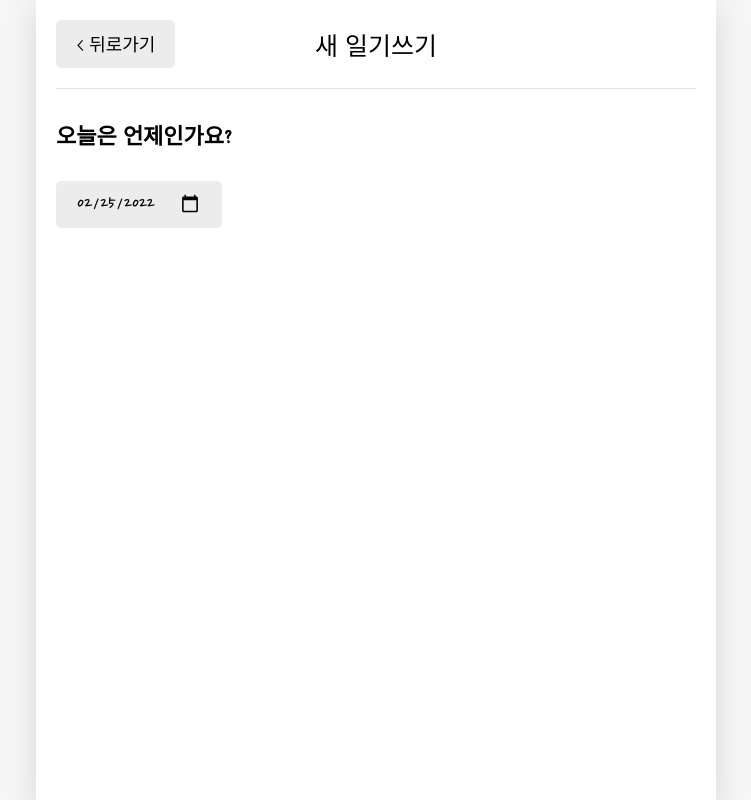
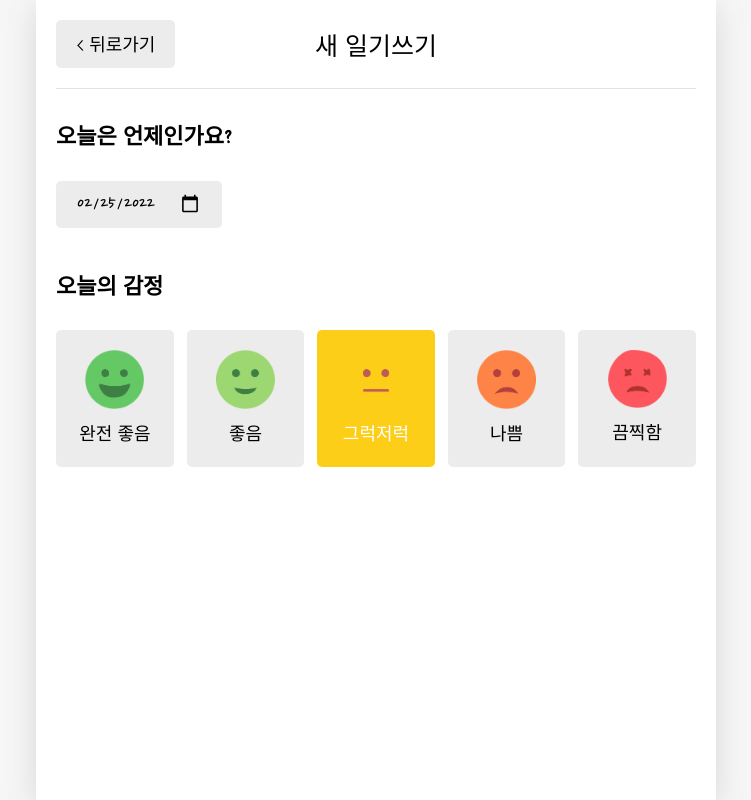
Before and after one commit to Jaeheon-So/Emotion-Diary, a React (Create React App) app: page /new in a window 1280 px wide. Shown: the whole page, without its empty margins (264-1015 px from the left). Built offline with nearby package versions, Linux system fonts and the light colour scheme; a web font is replaced by a local one.

Commit message:
Add New page emotion section

```diff
--- a/src/App.css
+++ b/src/App.css
@@ -192,3 +192,58 @@ header .head_btn_right {
   font-family: "Nanum Pen Script";
   font-size: 20px;
 }
+
+.DiaryEditor .emotion_list_wrapper {
+  display: grid;
+  grid-template-columns: repeat(5, auto);
+  gap: 2%;
+}
+
+/* EmotionItem */
+.EmotionItem {
+  cursor: pointer;
+  border-radius: 5px;
+  padding: 20px 0;
+  display: flex;
+  flex-direction: column;
+  justify-content: center;
+  align-items: center;
+}
+
+.EmotionItem img {
+  width: 50%;
+  margin-bottom: 10px;
+}
+
+.EmotionItem span {
+  font-size: 18px;
+}
+
+.EmotionItem_off {
+  background-color: #ececec;
+}
+
+.EmotionItem_on_1 {
+  background-color: #64c964;
+  color: white;
+}
+
+.EmotionItem_on_2 {
+  background-color: #9dd77e;
+  color: white;
+}
+
+.EmotionItem_on_3 {
+  background-color: #fdce17;
+  color: white;
+}
+
+.EmotionItem_on_4 {
+  background-color: #fd8446;
+  color: white;
+}
+
+.EmotionItem_on_5 {
+  background-color: #fd565f;
+  color: white;
+}
--- a/src/components/DiaryEditor.js
+++ b/src/components/DiaryEditor.js
@@ -2,6 +2,35 @@ import { useState } from "react";
 import { useNavigate } from "react-router-dom";
 import MyButton from "./MyButton";
 import MyHeader from ".//MyHeader";
+import EmotionItem from "./EmotionItem";
+
+const emotionList = [
+  {
+    emotionId: 1,
+    emotionImg: process.env.PUBLIC_URL + `assets/emotion1.png`,
+    emotionDescript: "완전 좋음",
+  },
+  {
+    emotionId: 2,
+    emotionImg: process.env.PUBLIC_URL + `assets/emotion2.png`,
+    emotionDescript: "좋음",
+  },
+  {
+    emotionId: 3,
+    emotionImg: process.env.PUBLIC_URL + `assets/emotion3.png`,
+    emotionDescript: "그럭저럭",
+  },
+  {
+    emotionId: 4,
+    emotionImg: process.env.PUBLIC_URL + `assets/emotion4.png`,
+    emotionDescript: "나쁨",
+  },
+  {
+    emotionId: 5,
+    emotionImg: process.env.PUBLIC_URL + `assets/emotion5.png`,
+    emotionDescript: "끔찍함",
+  },
+];
 
 const getStringDate = (date) => {
   return date.toISOString().slice(0, 10);
@@ -10,6 +39,11 @@ const getStringDate = (date) => {
 const DiaryEditor = () => {
   const navigate = useNavigate();
   const [date, setDate] = useState(getStringDate(new Date()));
+  const [emotion, setEmotion] = useState(3);
+
+  const handleClickEmote = (emotion) => {
+    setEmotion(emotion);
+  };
 
   return (
     <div className="DiaryEditor">
@@ -36,6 +70,19 @@ const DiaryEditor = () => {
             />
           </div>
         </section>
+        <section>
+          <h4>오늘의 감정</h4>
+          <div className="input_box emotion_list_wrapper">
+            {emotionList.map((it) => (
+              <EmotionItem
+                key={it.emotionId}
+                {...it}
+                onClick={handleClickEmote}
+                isSelected={it.emotionId === emotion}
+              />
+            ))}
+          </div>
+        </section>
       </div>
     </div>
   );
--- /dev/null
+++ b/src/components/EmotionItem.js
@@ -0,0 +1,22 @@
+const EmotionItem = ({
+  emotionId,
+  emotionImg,
+  emotionDescript,
+  onClick,
+  isSelected,
+}) => {
+  return (
+    <div
+      className={[
+        "EmotionItem",
+        isSelected ? `EmotionItem_on_${emotionId}` : `EmotionItem_off`,
+      ].join(" ")}
+      onClick={() => onClick(emotionId)}
+    >
+      <img src={emotionImg} alt="" />
+      <span>{emotionDescript}</span>
+    </div>
+  );
+};
+
+export default EmotionItem;
```
